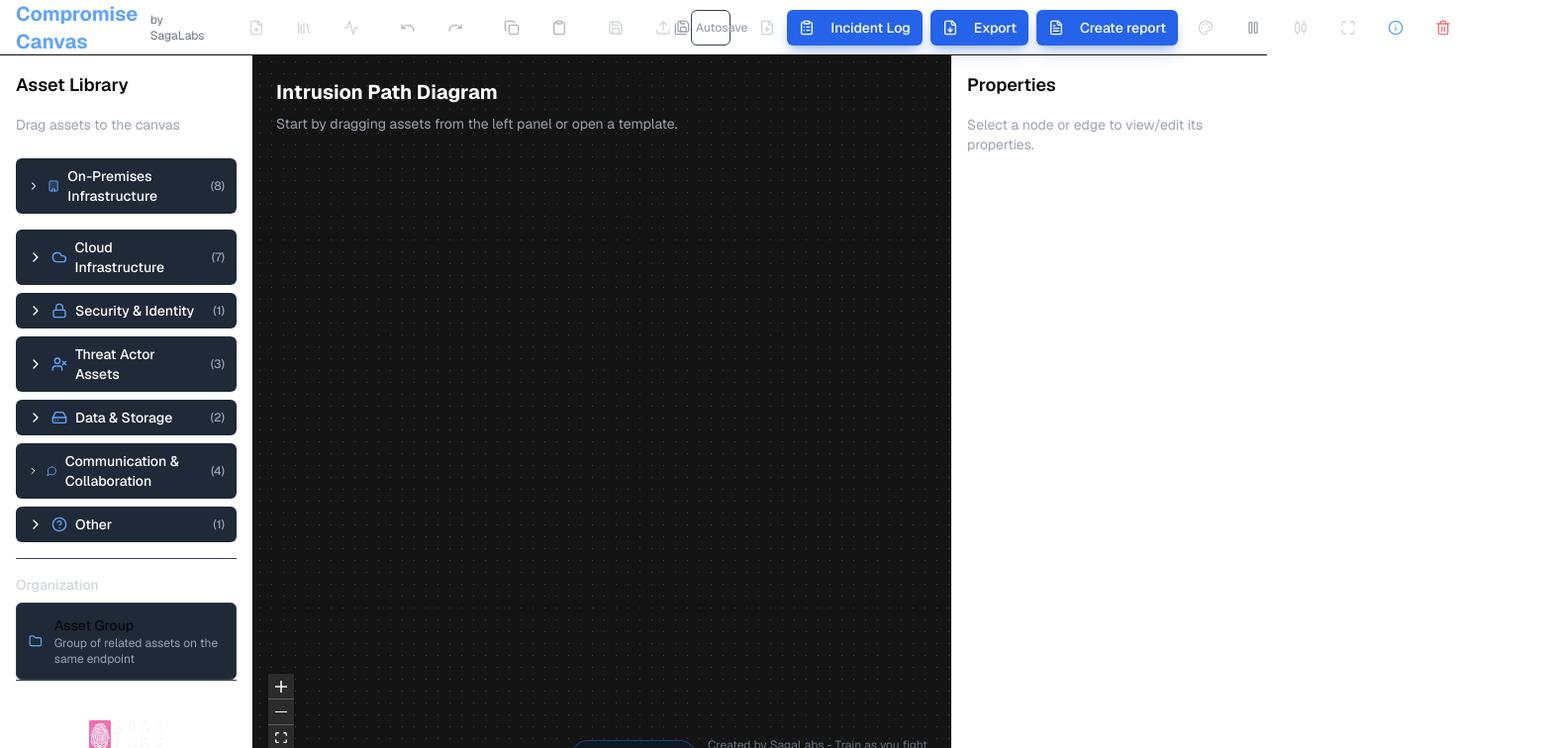
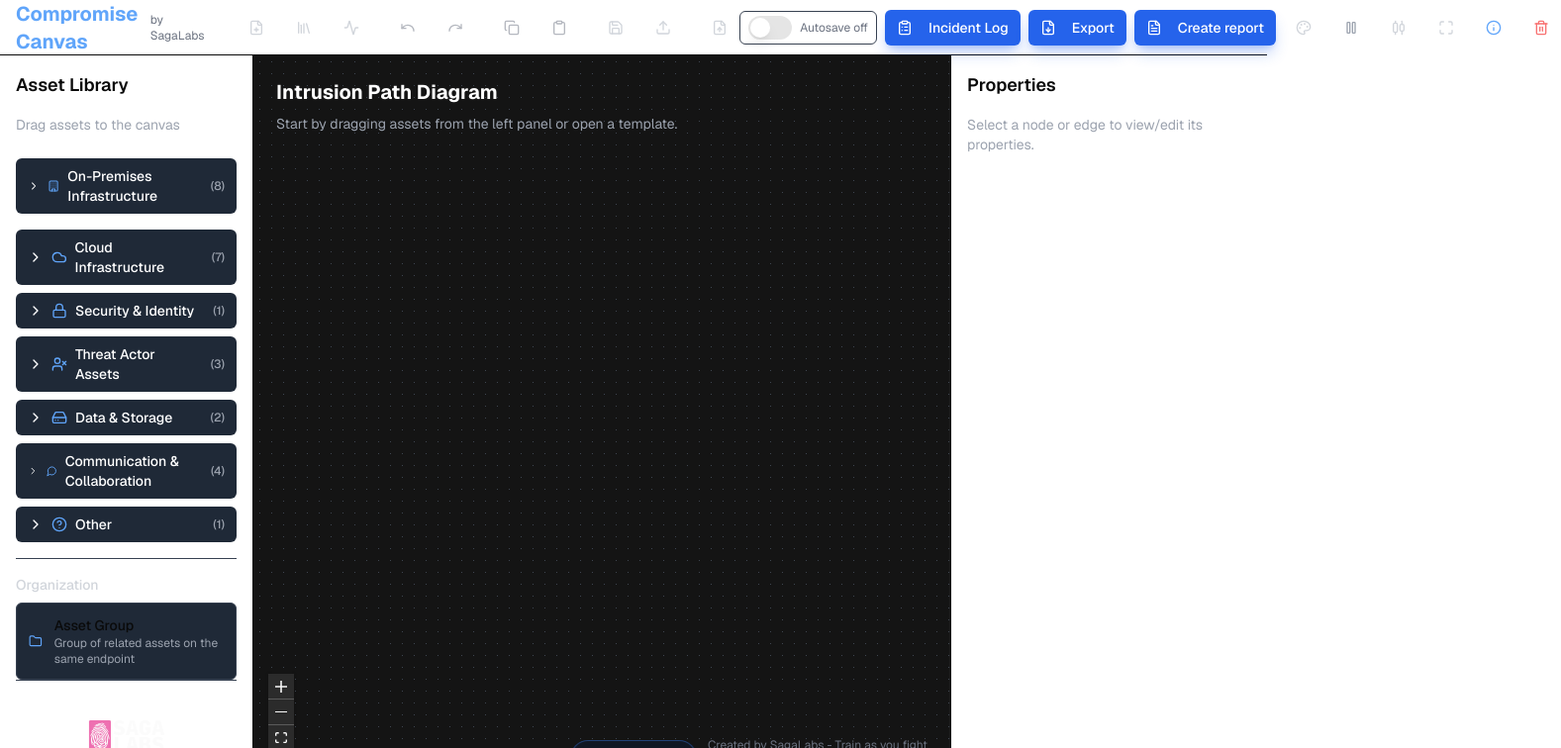
Before and after one commit to SagaLabs/CompromiseCanvas, a Next.js app: page / in a window 1280 px wide. Shown: the top 756 px of the page at 99% size, 1577 px wide, since content can reach past the window. Built offline with nearby package versions, Linux system fonts and the light colour scheme.

Commit message:
Place autosave beside incident log

```diff
--- a/components/header-controls.tsx
+++ b/components/header-controls.tsx
@@ -9,7 +9,6 @@ import {
 } from "@/components/ui/dropdown-menu"
 import {
   Save,
-  SaveAll,
   Upload,
   ClipboardList,
   FileDown,
@@ -31,6 +30,7 @@ import {
 import ThemePicker from "./theme-picker"
 import { DownloadImageMenuItems } from "./download-button"
 import ExportReportButton from "./export-report-button"
+import { Switch } from "@/components/ui/switch"
 import type { AutosaveStatus } from "@/hooks/use-compromise-canvas-state"
 
 interface HeaderControlsProps {
@@ -229,37 +229,6 @@ export default function HeaderControls({
             <Upload className="h-5 w-5" aria-hidden="true" />
             <span className="sr-only">Load from browser storage</span>
           </Button>
-          <Button
-            variant="ghost"
-            size="icon"
-            role="switch"
-            aria-checked={autosaveEnabled}
-            aria-label="Toggle autosave"
-            onClick={() => onToggleAutosave(!autosaveEnabled)}
-            title={autosaveTitle}
-            className={`relative h-9 gap-1.5 border px-2.5 ${
-              autosaveStatus === "error"
-                ? "border-red-500/40 bg-red-500/10 text-red-300 hover:bg-red-500/15 hover:text-red-200"
-                : autosaveEnabled
-                  ? "border-green-500/40 bg-green-500/10 text-green-300 hover:bg-green-500/15 hover:text-green-200"
-                  : "border-gray-700 text-gray-400 hover:bg-gray-700 hover:text-gray-200"
-            }`}
-          >
-            <SaveAll
-              className={`h-4 w-4 ${autosaveStatus === "saving" ? "animate-pulse" : ""}`}
-              aria-hidden="true"
-            />
-            <span className="text-xs font-medium">Autosave</span>
-            <span
-              className="sr-only"
-              aria-live="polite"
-            >
-              {autosaveLabel}
-            </span>
-            {autosaveStatus === "pending" && autosaveEnabled && (
-              <span className="absolute right-1 top-1 h-1.5 w-1.5 rounded-full bg-amber-400" aria-hidden="true" />
-            )}
-          </Button>
           <div className="ip-divider h-6 w-px"></div>
           <Button
             variant="ghost"
@@ -276,6 +245,24 @@ export default function HeaderControls({
       </div>
 
       <div className="flex items-center gap-2">
+        <div
+          className="flex items-center gap-2 rounded-md border border-gray-700 px-2 py-1"
+          title={autosaveTitle}
+        >
+          <Switch
+            checked={autosaveEnabled}
+            onCheckedChange={onToggleAutosave}
+            aria-label="Toggle autosave"
+          />
+          <span
+            className={`whitespace-nowrap text-xs ${
+              autosaveStatus === "error" ? "text-red-400" : autosaveEnabled ? "text-green-400" : "text-gray-500"
+            }`}
+            aria-live="polite"
+          >
+            {autosaveLabel}
+          </span>
+        </div>
         <Button
           variant="ghost"
           size="sm"
```
